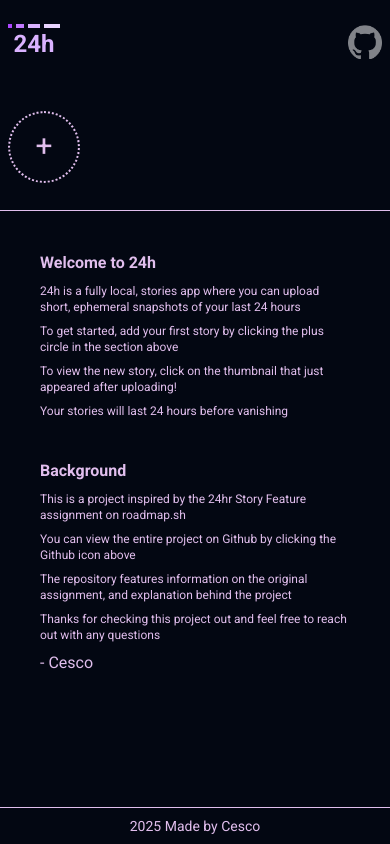
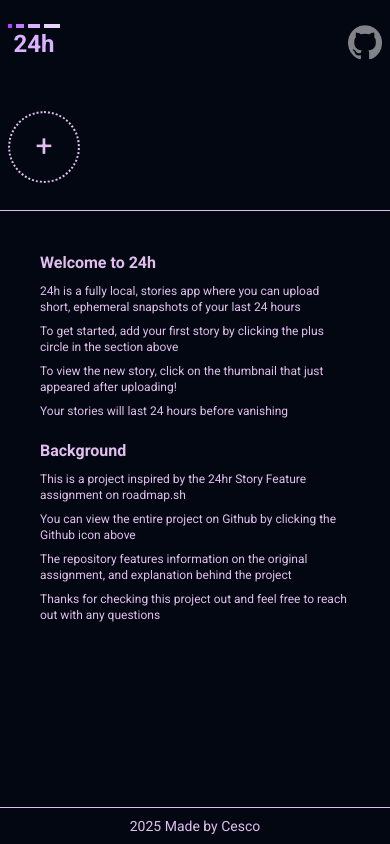
Before and after one commit to cescosgames/story-clone, a React (Vite) app: page / in a window 390 px wide. Built offline with nearby package versions, Linux system fonts and the light colour scheme.

Commit message:
resized body text, issue with mobile

```diff
--- a/src/components/BodyDisplay.jsx
+++ b/src/components/BodyDisplay.jsx
@@ -4,7 +4,7 @@ import Footer from './Footer';
 
 const BodyDisplay = () => {
   return (
-    <div className='w-full flex rounded-md h-[75%] flex-col p-10 gap-10'>
+    <div className='w-full flex rounded-md h-[75%] flex-col p-10 justify-start gap-5'>
 
         {/* <h1 className='italic'>image would go here</h1> */}
 
@@ -22,7 +22,6 @@ const BodyDisplay = () => {
           <p className='text-xs'>You can view the entire project on Github by clicking the Github icon above</p>
           <p className='text-xs'>The repository features information on the original assignment, and explanation behind the project</p>
           <p className='text-xs'>Thanks for checking this project out and feel free to reach out with any questions</p>
-          <p> - Cesco </p>
         </div>
 
         {/* <img src={demoPic} alt="" className='w-full h-full object-cover rounded-t-sm'/>
```
